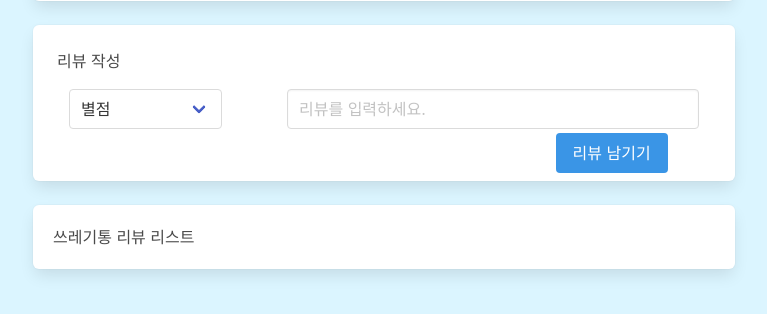
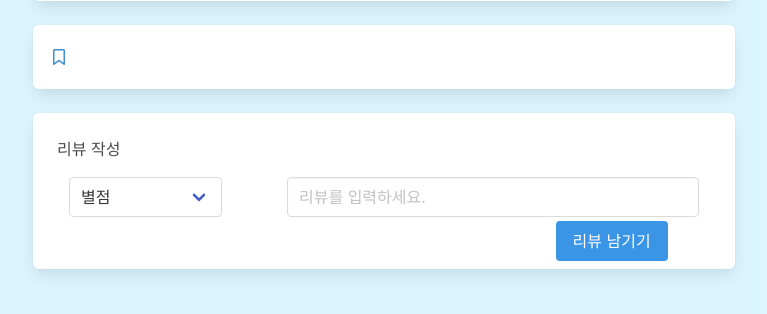
Before and after one commit to petal416/Findtrashcan, a Flask app: template templates/detail.html in a window 1280 px wide. Shown: the part 387-701 px from the top of the page, without its empty margins (256-1023 px from the left). Run offline with Flask 2, Linux system fonts and the light colour scheme; the template is opened without the code that fills it: most values are stand-ins (such as "Sample title", 1, 10 or a date in 2020); parts of the project's set-up code (start-up, migrations or seed data) failed here and were passed over; some libraries are stand-ins or nearby versions; some web fonts are replaced.

Commit message:
충돌 수정

```diff
--- a/app.py
+++ b/app.py
@@ -192,7 +192,7 @@ def add_review():
 
         return jsonify({'result': 'success', 'msg': '리뷰 등록 성공'})
     except (jwt.ExpiredSignatureError, jwt.exceptions.DecodeError):
-        return jsonify({'result': 'fail', 'msg': '리뷰 등록 실패'})
+        return jsonify({'result': 'fail', 'msg': '로그인 후 이용 가능 합니다!'})
 
 
 # 해당 유저가 남긴 쓰레기통들에 대한 리뷰 가져오기
@@ -231,5 +231,16 @@ def get_reviews_trashcan():
     return jsonify({"result": "success", "reviews": trashcan_reviews})
 
 
+@app.route("", methods=['POST'])
+def update_favorite():
+    token_receive = request.cookies.get('mytoken')
+    try:
+        payload = jwt.decode(token_receive, SECRET_KEY, algorithms=['HS256'])
+        user_info = db.users.find_one({"username": payload["id"]})
+        trashcan_receive = request.form["trashcan_give"]
+        type_receive = request.form["type_give"]
+    except (jwt.ExpiredSignatureError, jwt.exceptions.DecodeError):
+        return redirect(url_for("home"))
+
 if __name__ == '__main__':
     app.run('0.0.0.0', port=5000, debug=True)
--- a/templates/detail.html
+++ b/templates/detail.html
@@ -21,13 +21,13 @@
 
 {% block script %}
 <script>
-        let database = {{ data | safe }}
-            let
-        y_cen = database['mapy']   // lat
+    let database = {{ data | safe }};
+    let y_cen = database['mapy']   // lat
     let x_cen = database['mapx']  // long
     let map;
 
-        let trashcan_address= `{{ address }}`;
+    let trashcan_address = `{{ address }}`;
+    console.log(trashcan_address)
 
     $(document).ready(function () {
         $("#hero-header").addClass("is-hidden")
@@ -154,6 +154,11 @@
             </div>
         </div>
     </div>
+
+    {#    즐겨찾기 기능 구현 #}
+    <div class="box is-trashcan is-favorite">
+        <i class="fa-regular fa-bookmark"></i>
+    </div>
     <div class="box">
         <h2 class="m-1">리뷰 작성</h2>
         <div class="columns m-1">
@@ -188,9 +193,7 @@
         </div>
 
     </div>
-        <div class="box" id="trashcan-review-box">
-            {{ "쓰레기통" }} 리뷰 리스트
-        </div>
+    <div id="trashcan-review-box"></div>
 
 </section>
 
```
Lines whose indentation alone changed are shown as unchanged.
